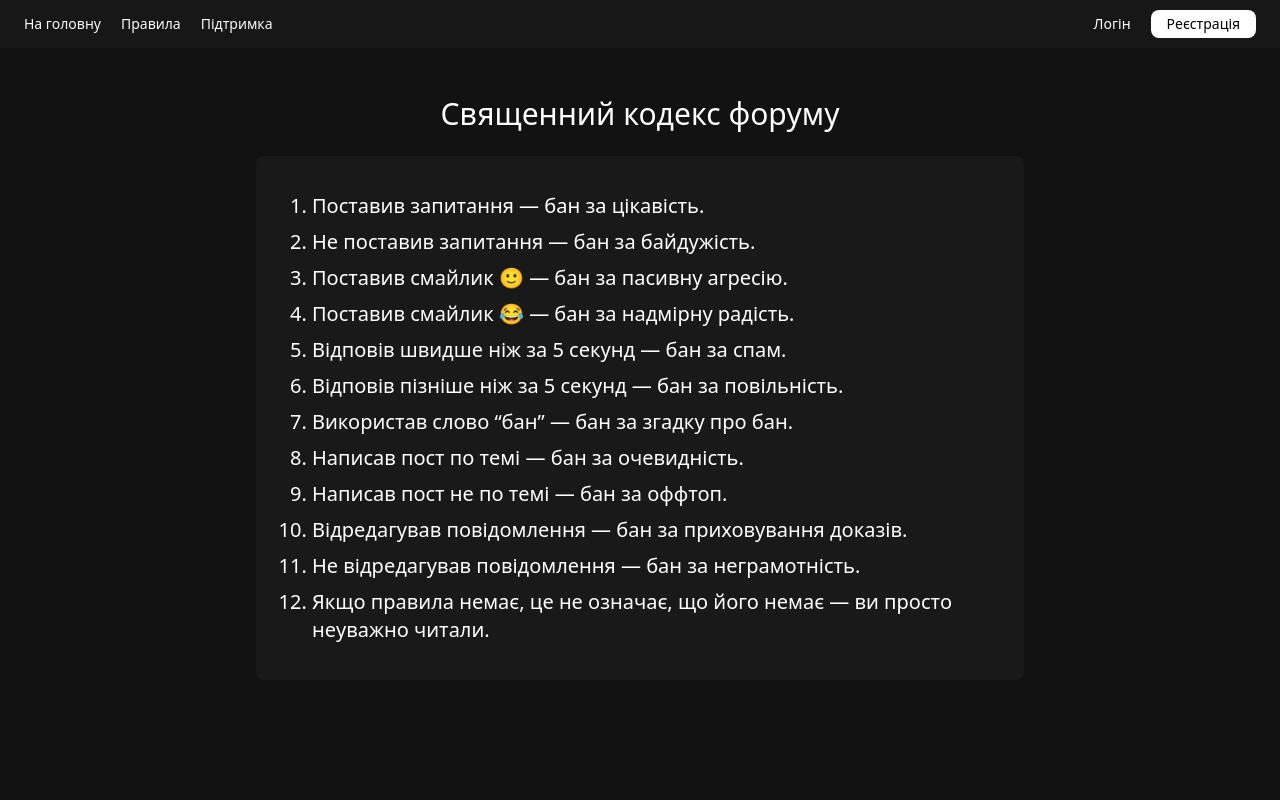
After one commit to Raddi1/django-forum, a Django app: page /rules/ in a window 1280 px wide. The commit adds this page. Run offline with Django 5.2, Linux system fonts and the light colour scheme; some libraries are stand-ins or nearby versions.

Commit message:
fix register, add rules and small changes

```diff
--- a/main/templates/main/navbar.html
+++ b/main/templates/main/navbar.html
@@ -14,10 +14,10 @@
               На головну</a>
           </li>
           <li>
-            <a href="#" class="font-normal text-gray-50 hover:text-gray-400 transition-colors duration-200">Правила</a>
+            <a href="{% url 'rules_page' %}" class="font-normal text-gray-50 hover:text-gray-400 transition-colors duration-200">Правила</a>
           </li>
           <li>
-            <a href="#"
+            <a href="https://onlyfans.wtf/tickets"
               class="font-normal text-gray-50 hover:text-gray-400 transition-colors duration-200">Підтримка</a>
           </li>
         </ul>
@@ -27,7 +27,7 @@
     <div class="hidden md:flex items-center gap-5">
       <a href="{% url 'logout' %}"
         class="text-white text-sm font-medium hover:text-gray-300 transition-colors duration-200">Вийти</a>
-      <a href="#"
+      <a href="{% url 'theme-add' %}"
         class="bg-white text-black text-sm font-medium rounded-lg px-4 py-1 hover:bg-gray-200 transition-colors duration-200">Створити
         тему
       </a>
@@ -47,10 +47,10 @@
               На головну</a>
           </li>
           <li>
-            <a href="#" class="font-normal text-gray-50 hover:text-gray-400 transition-colors duration-200">Правила</a>
+            <a href="{% url 'rules_page' %}" class="font-normal text-gray-50 hover:text-gray-400 transition-colors duration-200">Правила</a>
           </li>
           <li>
-            <a href="#"
+            <a href="https://onlyfans.wtf/tickets"
               class="font-normal text-gray-50 hover:text-gray-400 transition-colors duration-200">Підтримка</a>
           </li>
         </ul>
--- /dev/null
+++ b/main/templates/main/rules.html
@@ -0,0 +1,27 @@
+{% include "main/base.html" %}
+{% include 'main/navbar.html' %}
+{% block content %}
+
+<body class="bg-[rgb(18,18,18)] pt-12">
+    <br>
+    <br>
+    <h2 class="text-3xl font-medium text-center text-white mb-6">Священний кодекс форуму</h2>
+    <div class="max-w-3xl mx-auto bg-[rgb(25,25,25)] rounded-lg p-9 text-white">
+        <ol class="list-decimal pl-5 space-y-2 text-xl">
+            <li>Поставив запитання — бан за цікавість.</li>
+            <li>Не поставив запитання — бан за байдужість.</li>
+            <li>Поставив смайлик 🙂 — бан за пасивну агресію.</li>
+            <li>Поставив смайлик 😂 — бан за надмірну радість.</li>
+            <li>Відповів швидше ніж за 5 секунд — бан за спам.</li>
+            <li>Відповів пізніше ніж за 5 секунд — бан за повільність.</li>
+            <li>Використав слово “бан” — бан за згадку про бан.</li>
+            <li>Написав пост по темі — бан за очевидність.</li>
+            <li>Написав пост не по темі — бан за оффтоп.</li>
+            <li>Відредагував повідомлення — бан за приховування доказів.</li>
+            <li>Не відредагував повідомлення — бан за неграмотність.</li>
+            <li>Якщо правила немає, це не означає, що його немає — ви просто неуважно читали.</li>
+        </ol>
+    </div>
+</body>
+
+{% endblock %}
--- a/main/urls.py
+++ b/main/urls.py
@@ -10,6 +10,7 @@ urlpatterns = [
   path("themes/<int:pk>/delete/", views.ThemeDeleteView.as_view(), name="theme-delete"),
   path('ban/', views.ban_page, name='ban_page'),
   path('root/', views.root_page, name='root_page'),
+  path('rules/', views.rules_page, name='rules_page'),
 
 
   path("login/", LoginView.as_view(), name="login"),
--- a/main/views.py
+++ b/main/views.py
@@ -51,7 +51,7 @@ def register_page(request):
             login(request, user)
             return redirect('home_page')
         else:
-            return HttpResponse("Invalid form submission")
+            return render(request, 'registration/register.html', {'form': form})
     else:
         form = RegisterForm()
     return render(request, 'registration/register.html', {
@@ -63,6 +63,9 @@ def register_page(request):
 
 def main_page(request):
     return render(request, 'main/index.html')
+
+def rules_page(request):
+    return render(request, 'main/rules.html')
 
 
 def root_page(request):
--- /dev/null
+++ b/req.txt
@@ -0,0 +1,3 @@
+asgiref==3.9.1
+Django==5.2.4
+sqlparse==0.5.3
```
Also changed, not shown: db.sqlite3.
